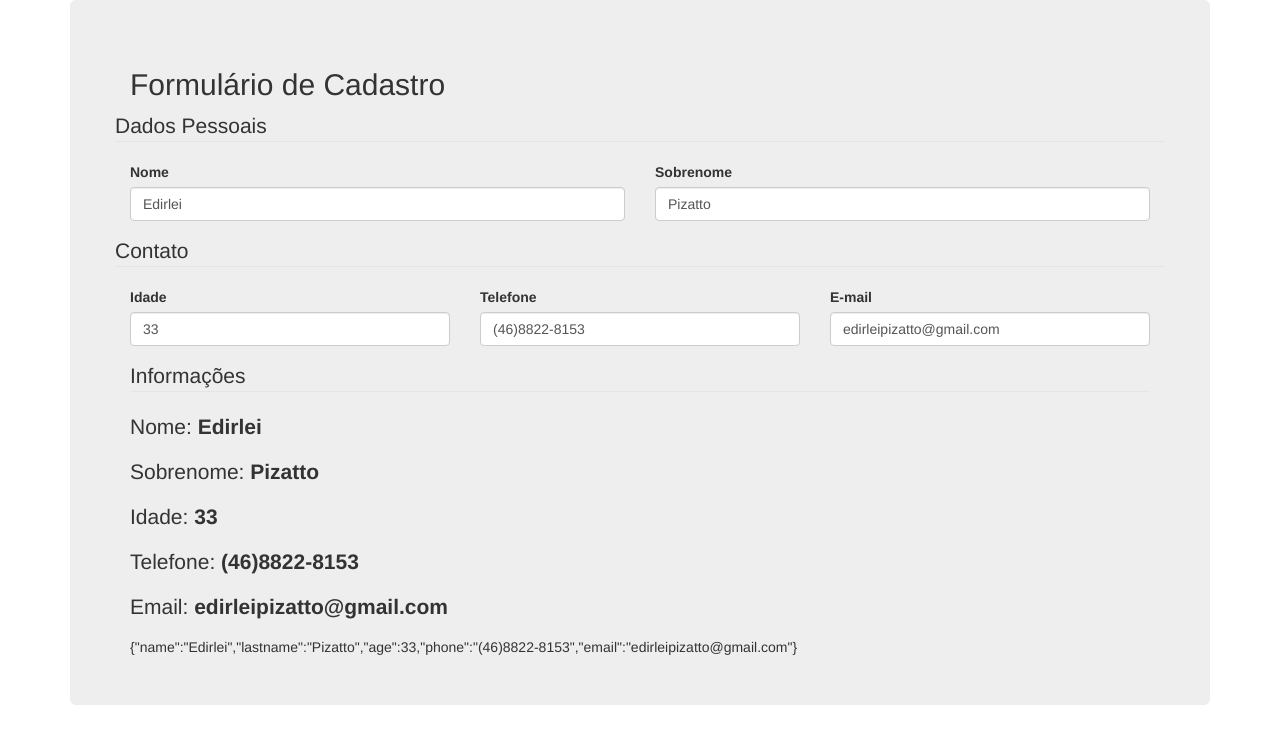
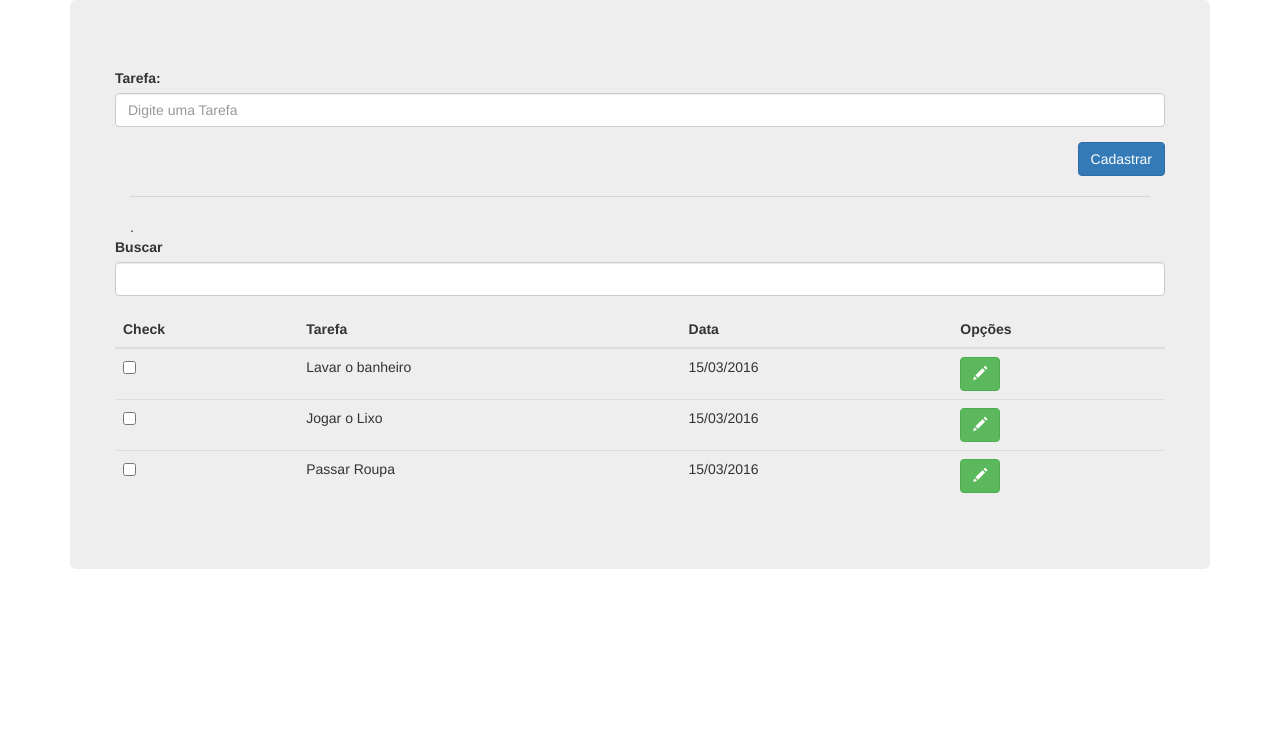
Before and after one commit to edirleipizatto/curso-angularjs-ciss, a plain HTML site: page index.html in a window 1280 px wide. Drawn offline with Linux system fonts and the light colour scheme.

Commit message:
angular dia 15/03

```diff
--- a/index.html
+++ b/index.html
@@ -12,16 +12,88 @@
 	<div class=container>
 
 		<div class="jumbotron">
-			<h2> Formulário de Cadastro </h2>
+			<h1 ng-bing"'Cadastro de tarefas'"></h1>
+
 			<form class="row">
+
+				<div class="form-group">
+					<label for="name"> Tarefa: </label>
+					<input type="text" class="form-control" id="tarefa" ng-model="tarefa" placeholder="Digite uma Tarefa">
+				</div>
+				<div class="form-group">
+					<button class="btn btn-primary pull-right" ng-click="cadastraTarefa(tarefa)"> Cadastrar </button>
+				</div>
+
+			</form>
+
+			<hr>
+			.<div class="row">
+			<div class="form-group">
+				<label for "search">Buscar</label>
+				<input type="text" class="form-control" id="search" ng-model="search"></input>
+			</div>
+			<p>{{ search }}</p>
+			<!-- BEGIN TABLE -->
+			<table class="table">
+				<thead>
+					<tr>
+						<th>Check</th>
+						<th>Tarefa</th>
+						<th>Data</th>
+						<th>Opções</th>
+					</tr>
+				</thead>
+				<tbody>
+					<tr ng-repeat="item in list | filter : search">
+						<td><input type="checkbox"></input> </td>
+						<td ng-bind="item.nomeTarefa"></td>
+						<td ng-bind="item.dataTarefa | date:'dd/MM/yyyy'"></td>
+						<td>
+							<button class="btn btn-success" ng-click="editaTarefa($index)">
+								<i class="glyphicon glyphicon-pencil"> </i>
+							</button>
+						</td>
+					</tr>
+				</tbody>
+			</table>
+
+			<!--<div class="row" ng-show="!clicouEditar"> -->
+			<div class="row" ng-show="clicouEditar">
+
+				<div class="form-group col-xs-8">
+					<input type="text" class="form-control" ng-model="renomear">
+				</div>
+				<div class="col-xs-4">
+					<button class="btn btn-primary pull-right" ng-click="renomearTarefa(renomear)"> Renomear </button>
+				</div>
+
+			</div>
+
+			<!--<p>{{list}}</p> -->
+		</div>
+
+
+
+			<!--<legend>Informações</legend>
+			<p ng-if="pessoa.name"> Nome: <strong ng-bind="pessoa.name"></strong> </p>
+			<p ng-if="pessoa.lastname"> Sobrenome: <strong ng-bind="pessoa.lastname"></strong> </p>
+			<p ng-if="pessoa.age"> Idade: <strong ng-bind="pessoa.age"></strong> </p>
+			<p ng-if="pessoa.phone"> Telefone: <strong ng-bind="pessoa.phone"></strong> </p>
+			<p ng-if="pessoa.email"> Email: <strong ng-bind="pessoa.email"></strong> </p>
+
+			<span>{{pessoa}}</span>	-->
+
+			<!-- <p>Olá <span ng-bind="name" ng-bind="lastname"></span>, seu contato é: <span ng-bind="email"></span></p> -->
+
+				<!--
 				<div class=form-group>
 					<legend>Dados Pessoais</legend>
-					<!-- Nome -->
+
 					<div class="form-group col-xs-12 col-sm-6">
 						<label for="name">Nome</label>
 						<input type="text" class="form-control" id="name" ng-model="pessoa.name" placeholder="Digite seu primeiro nome">
 					</div>
-					<!-- SobreNome -->
+
 					<div class="form-group col-xs-12 col-sm-6">
 						<label for="lastname">Sobrenome</label>
 						<input type="text" class="form-control" id="lastname" ng-model="pessoa.lastname" placeholder="Digite seu sobrenome">
@@ -36,38 +108,21 @@
 						<label for="phone">Idade</label>
 						<input type="number" class="form-control" id="age" ng-model="pessoa.age" placeholder="Digite sua Idade">
 					</div>
-
-
-					<!-- Telefone -->
 					<div class="form-group col-xs-12 col-md-4">
 						<label for="phone">Telefone</label>
 						<input type="text" class="form-control" id="phone" ng-model="pessoa.phone" placeholder="Digite seu telefone">
 					</div>
-
-
-					<!-- Email -->
-					<div class="form-group col-xs-12 col-md-4">
+				<div class="form-group col-xs-12 col-md-4">
 						<label for="email">E-mail</label>
 						<input type="email" class="form-control" id="email" ng-model="pessoa.email" placeholder="Digite seu e-mail">
 					</div>
 
-				</div>
-			</form>
-			<legend>Informações</legend>
-			<p ng-if="pessoa.name"> Nome: <strong ng-bind="pessoa.name"></strong> </p>
-			<p ng-if="pessoa.lastname"> Sobrenome: <strong ng-bind="pessoa.lastname"></strong> </p>
-			<p ng-if="pessoa.age"> Idade: <strong ng-bind="pessoa.age"></strong> </p>
-			<p ng-if="pessoa.phone"> Telefone: <strong ng-bind="pessoa.phone"></strong> </p>
-			<p ng-if="pessoa.email"> Email: <strong ng-bind="pessoa.email"></strong> </p>
-
-			<span>{{pessoa}}</span>
-
-			<!-- <p>Olá <span ng-bind="name" ng-bind="lastname"></span>, seu contato é: <span ng-bind="email"></span></p> -->
+				</div> -->
 
 
+			</div>
 		</div>
-	</div>
 
 
-</body>
-</html>
+	</body>
+	</html>
--- a/js/controller/formCtrl.js
+++ b/js/controller/formCtrl.js
@@ -1,4 +1,8 @@
 myApp.controller('FormCtrl', function($scope) {
+
+	$scope.indexTarefa = 0;
+
+	$scope.clicouEditar = false;
 
 	$scope.pessoa = {
 		name : 'Edirlei',
@@ -8,4 +12,65 @@ myApp.controller('FormCtrl', function($scope) {
 		email : 'edirleipizatto@gmail.com'
 	}
 
+	$scope.list = [
+		{
+			nomeTarefa : "Lavar o banheiro",
+			dataTarefa : '2016-03-15T02:00:00.123Z'
+		},
+
+
+		{
+			nomeTarefa : "Jogar o Lixo",
+			dataTarefa : '2016-03-15T10:00:00.123Z'
+		},
+
+		{
+			nomeTarefa : "Passar Roupa",
+			dataTarefa : '2016-03-15T10:00:00.123Z'
+		}
+	];
+
+	//função para cadastrar uma nova tarefa
+	$scope.cadastraTarefa = function(data) {
+		if (!!data) {
+
+			$scope.list.push({
+				nomeTarefa : data,
+				dataTarefa : new Date().getTime()
+			});
+			$scope.tarefa = undefined;
+
+		}
+		else {
+
+			alert('Informe uma Tarefa.');
+
+		}
+	};
+
+	//função para editar uma tarefa
+	$scope.editaTarefa = function(dataIndex) {
+		$scope.clicouEditar = true;
+		$scope.indexTarefa = dataIndex;
+		$scope.renomear = $scope.list[dataIndex].nomeTarefa;
+
+	};
+
+	//função para renomear uma tarefa
+	$scope.renomearTarefa = function(data) {
+		/*var editObj = {};
+		editObj = {
+			'nomeTarefa' : data,
+			'dataTarefa' : $scope.list[$scope.indexTarefa].dataTarefa
+		};
+		console.log(editObj);
+		$scope.list[$scope.indexTarefa] = editObj;*/
+
+		//console.log(editObj);
+		$scope.list[$scope.indexTarefa].nomeTarefa = data;
+
+		$scope.clicouEditar = false;
+	};
+
+
 });
```
